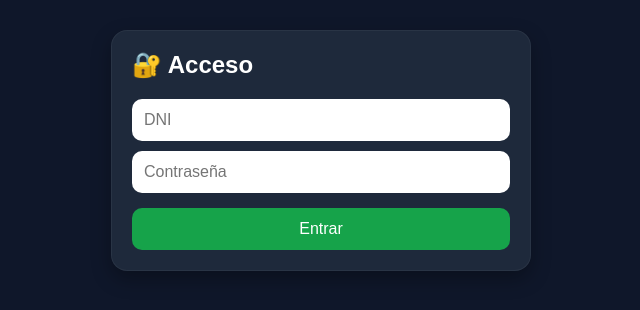
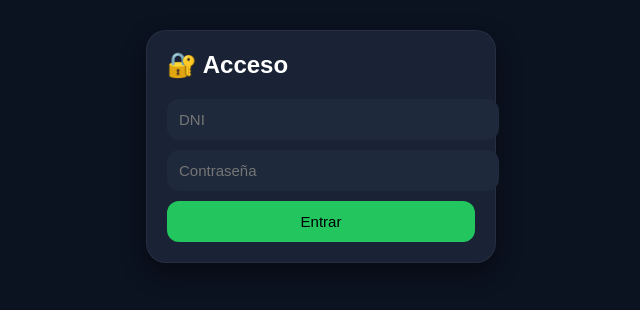
Before and after one commit to tu-wallet-html/tu-wallet-html, a plain HTML site: page index.html in a window 1280 px wide. Shown: the whole page, without its empty margins (319-959 px from the left). Drawn offline with Linux system fonts and the light colour scheme; no server answers.

Commit message:
Update style.css

```diff
--- a/style.css
+++ b/style.css
@@ -1,36 +1,43 @@
 body {
   margin: 0;
-  background: #0f172a;
+  background: #0b1220;
+  font-family: Arial, sans-serif;
   color: white;
-  font-family: Arial, sans-serif;
+  display: flex;
+  justify-content: center;
 }
 
+/* CONTENEDOR TIPO WIDGET */
 .app {
-  max-width: 420px;
-  margin: 20px auto;
-  padding: 10px;
+  width: 350px;
+  margin-top: 30px;
 }
 
+/* TARJETAS */
 .card {
-  background: #1e293b;
-  margin-bottom: 20px;
+  background: rgba(30, 41, 59, 0.8);
+  border-radius: 20px;
   padding: 20px;
-  border-radius: 16px;
-  box-shadow: 0 8px 20px rgba(0,0,0,0.3);
+  margin-bottom: 15px;
+  backdrop-filter: blur(15px);
+  border: 1px solid rgba(255,255,255,0.05);
+  box-shadow: 0 10px 25px rgba(0,0,0,0.4);
 }
 
+/* TITULOS */
 h2 {
-  margin-top: 0;
+  margin: 0 0 10px;
 }
 
-/* LOGIN */
-#loginCard input {
-  width: 100%;
-  margin-bottom: 10px;
+/* SALDOS */
+p {
+  display: flex;
+  justify-content: space-between;
+  font-size: 16px;
+  margin: 8px 0;
 }
 
-/* SALDO */
-#btc, #eth, #usdt, #bnb {
+span {
   font-weight: bold;
 }
 
@@ -38,39 +45,37 @@ h2 {
 input, select {
   width: 100%;
   padding: 12px;
-  border-radius: 10px;
+  border-radius: 12px;
   border: none;
-  margin-bottom: 10px;
-  font-size: 16px;
-  box-sizing: border-box;
+  margin-top: 10px;
+  background: #1e293b;
+  color: white;
+  font-size: 15px;
 }
 
 /* BOTONES */
 button {
   width: 100%;
   padding: 12px;
-  border-radius: 10px;
+  border-radius: 12px;
   border: none;
-  font-size: 16px;
+  margin-top: 10px;
+  font-size: 15px;
   cursor: pointer;
-  margin-top: 5px;
+  transition: 0.2s;
 }
 
-/* BOTÓN AGREGAR */
+/* BOTONES COLORES */
 button:nth-of-type(1) {
-  background: #16a34a;
-  color: white;
+  background: #22c55e;
 }
 
-/* BOTÓN QUITAR */
 button:nth-of-type(2) {
-  background: #dc2626;
-  color: white;
+  background: #ef4444;
 }
 
-/* LOGOUT */
-button[onclick="logout()"] {
-  background: #475569;
+button:hover {
+  transform: scale(1.03);
 }
 
 /* HISTORIAL */
@@ -81,15 +86,9 @@ button[onclick="logout()"] {
 }
 
 #history li {
-  background: #334155;
+  background: #1e293b;
   padding: 10px;
   border-radius: 10px;
-  margin-bottom: 10px;
-  text-align: left;
+  margin-top: 8px;
+  font-size: 14px;
 }
-
-/* EFECTO PRO */
-.card {
-  backdrop-filter: blur(10px);
-  border: 1px solid rgba(255,255,255,0.05);
-}
```
